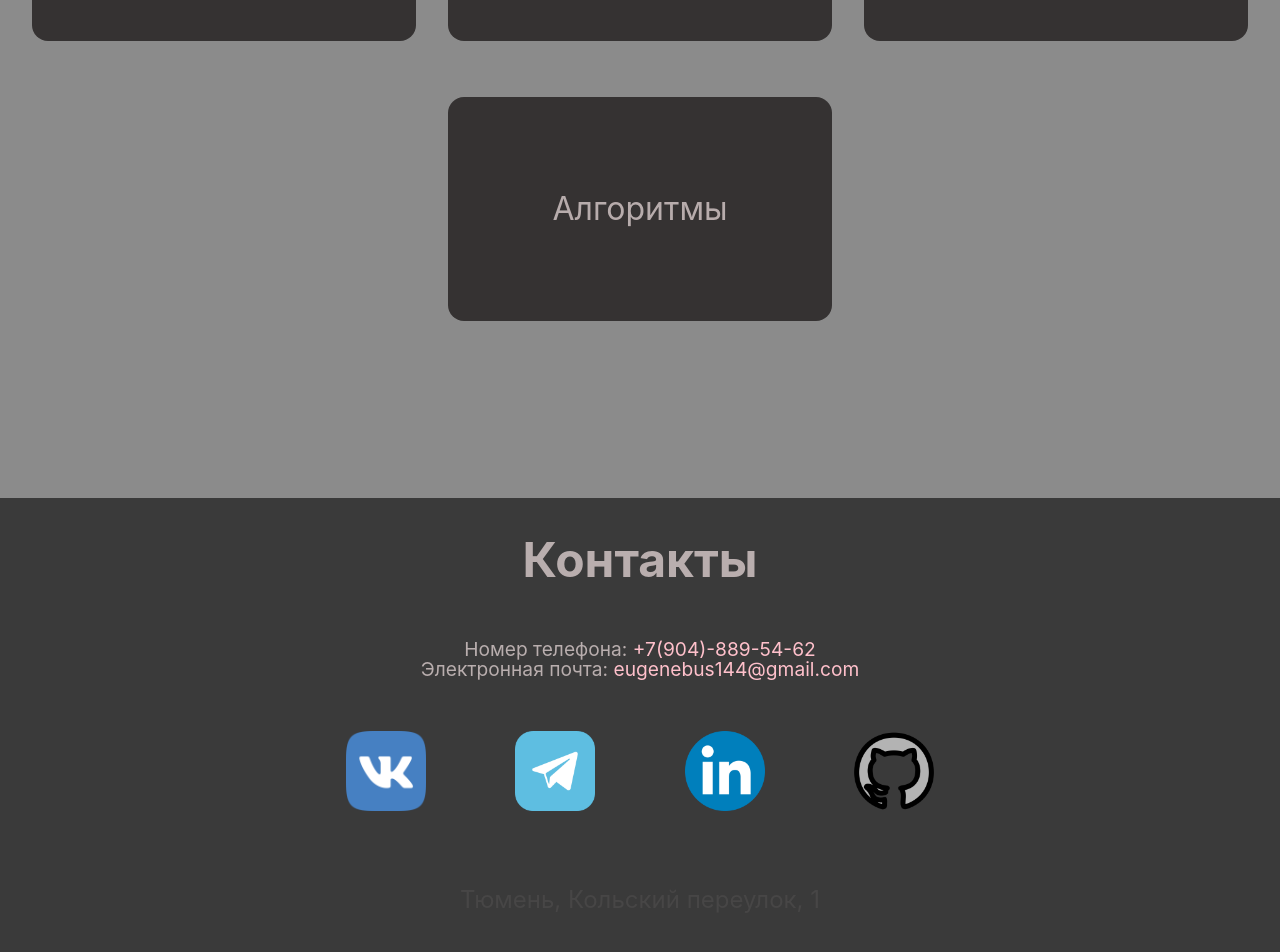
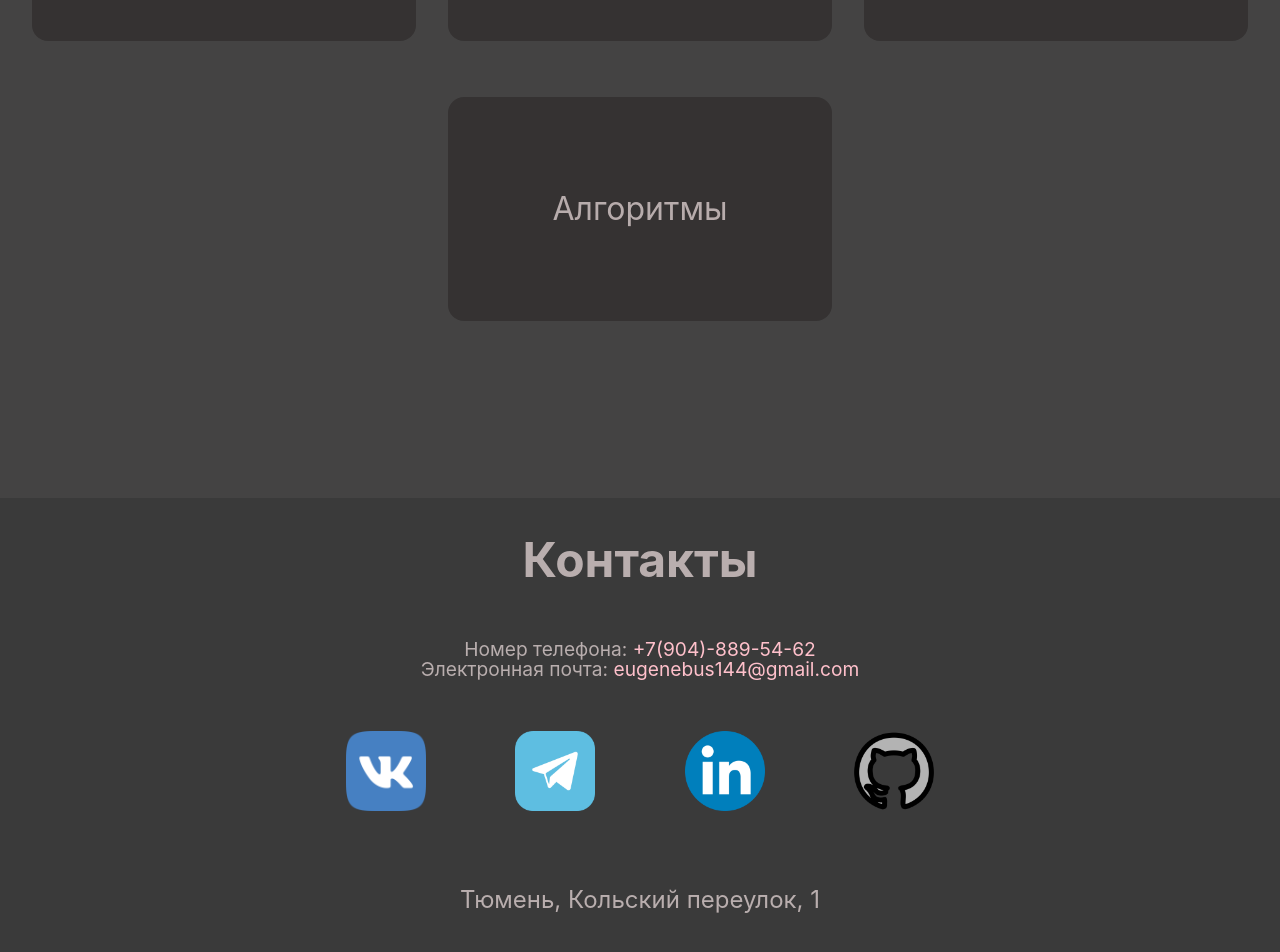
Before and after one commit to Evgenii-Buslaev/PortfolioSiteReact, a React (Create React App) app: page / in a window 1280 px wide. Shown: the part 1902-2854 px from the top of the page. Built offline with nearby package versions, Linux system fonts and the light colour scheme; grey boxes are pictures that could not be loaded.

Commit message:
Fixed bag with portfolio background

```diff
--- a/src/App.js
+++ b/src/App.js
@@ -12,6 +12,7 @@ import "./css/reset.css";
 
 function App() {
   const [mode, setMode] = useState("dark");
+  console.log(mode);
 
   function changeMode() {
     if (mode === "dark") {
@@ -52,7 +53,7 @@ function App() {
         <About mode={mode} />
       </AppSection>
 
-      <AppSection name="portfolio">
+      <AppSection mode={mode} name="portfolio">
         <Portfolio mode={mode} />
       </AppSection>
 
--- a/src/components/Adress.jsx
+++ b/src/components/Adress.jsx
@@ -1,14 +1,8 @@
 import styles from "../css/Adress.module.css";
 
-function Adress({ mode, adress, link }) {
+function Adress({ adress, link }) {
   return (
-    <div
-      className={
-        mode === "dark"
-          ? styles.adressCont
-          : `${styles.adressCont} ${styles.adressContLight}`
-      }
-    >
+    <div className={styles.adressCont}>
       <h3>{adress}</h3>
       <iframe
         src={link}
--- a/src/components/AppSection.jsx
+++ b/src/components/AppSection.jsx
@@ -20,6 +20,7 @@ function AppSection({ mode, name, children }) {
       mode === "dark"
         ? styles.portfolio
         : `${styles.portfolio} ${styles.portfolioLight}`;
+    console.log(contStyles);
   }
 
   if (name === "contacts") {
--- a/src/components/Contacts.jsx
+++ b/src/components/Contacts.jsx
@@ -33,7 +33,7 @@ function Contacts({ mode }) {
         className={
           mode === "dark"
             ? styles.contactsHeader
-            : `${styles.contactsHeaderLight}`
+            : `${styles.contactsHeader} ${styles.contactsHeaderLight}`
         }
       >
         Контакты
--- a/src/css/Adress.module.css
+++ b/src/css/Adress.module.css
@@ -14,10 +14,6 @@
   color: rgba(230, 215, 215, 0.74);
 }
 
-.adressContLight h3 {
-  color: #474646;
-}
-
 .adressCont iframe {
   width: 60%;
   height: 40%;
--- a/src/css/Item.module.css
+++ b/src/css/Item.module.css
@@ -7,7 +7,7 @@
 }
 
 .itemContLight {
-  background-color: rgb(112, 112, 112);
+  background-color: rgb(124, 124, 124);
 }
 
 .item {
```
